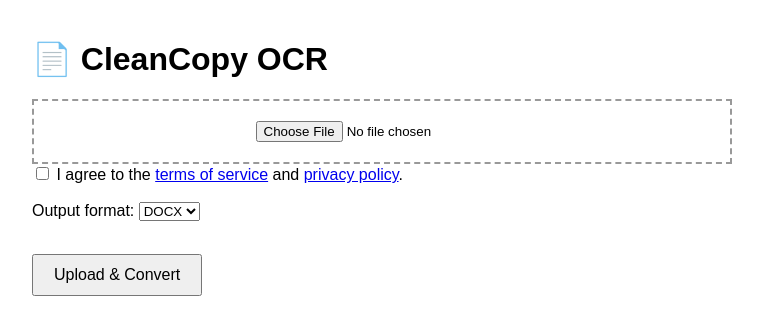
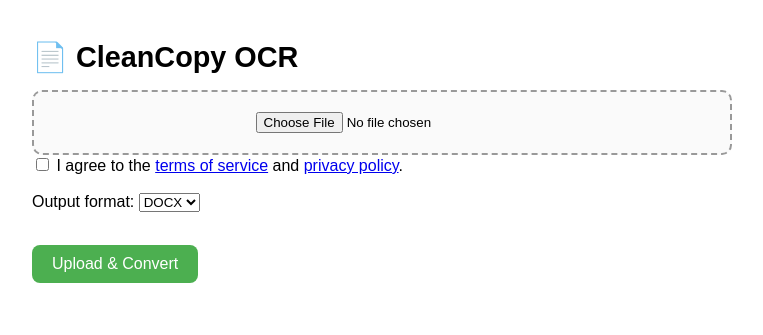
Before and after one commit to dbishop604/cleancopy_app, a Flask app: page / in a window 1280 px wide. Shown: the top 335 px of the page, without its empty margins (258-1021 px from the left). Run offline with Flask 3, Linux system fonts and the light colour scheme; parts of the project's set-up code (start-up, migrations or seed data) failed here and were passed over.

Commit message:
Update index.html

```diff
--- a/templates/index.html
+++ b/templates/index.html
@@ -1,15 +1,62 @@
 <!DOCTYPE html>
-<html>
+<html lang="en">
 <head>
+  <meta charset="UTF-8">
   <title>CleanCopy OCR</title>
-  <meta charset="utf-8">
   <style>
-    body { font-family: Arial, sans-serif; max-width: 700px; margin: 40px auto; }
-    .upload-box { border: 2px dashed #999; padding: 20px; text-align: center; }
-    .progress { width: 100%; background: #eee; border-radius: 10px; overflow: hidden; margin-top: 20px; }
-    .progress-bar { width: 0%; height: 20px; background: #4caf50; transition: width 0.3s; }
-    #status { margin-top: 10px; font-weight: bold; }
-    button { margin-top: 15px; padding: 10px 20px; font-size: 1rem; cursor: pointer; }
+    body {
+      font-family: Arial, sans-serif;
+      max-width: 700px;
+      margin: 40px auto;
+      padding: 0 1rem;
+    }
+    h1 {
+      font-size: 1.8rem;
+      margin-bottom: 1rem;
+    }
+    .upload-box {
+      border: 2px dashed #999;
+      padding: 20px;
+      text-align: center;
+      border-radius: 10px;
+      background: #fafafa;
+    }
+    .progress {
+      width: 100%;
+      background: #eee;
+      border-radius: 10px;
+      overflow: hidden;
+      margin-top: 20px;
+      height: 20px;
+    }
+    .progress-bar {
+      width: 0%;
+      height: 100%;
+      background: #4caf50;
+      transition: width 0.4s ease;
+    }
+    #status {
+      margin-top: 10px;
+      font-weight: bold;
+    }
+    button {
+      margin-top: 15px;
+      padding: 10px 20px;
+      font-size: 1rem;
+      border: none;
+      border-radius: 8px;
+      cursor: pointer;
+      background: #4caf50;
+      color: white;
+    }
+    button:disabled {
+      background: #ccc;
+      cursor: not-allowed;
+    }
+    #cancelBtn {
+      background: #e74c3c;
+      margin-left: 10px;
+    }
   </style>
 </head>
 <body>
@@ -28,18 +75,20 @@
         <option value="txt">TXT</option>
       </select>
     </label><br><br>
-    <button type="submit">Upload & Convert</button>
+    <button type="submit" id="submitBtn">Upload & Convert</button>
   </form>
 
   <div id="progress" style="display:none;">
-    <div class="progress"><div id="bar" class="progress-bar"></div></div>
+    <div class="progress">
+      <div id="bar" class="progress-bar"></div>
+    </div>
     <p id="status">Uploading...</p>
     <button id="cancelBtn" type="button">✖ Cancel</button>
   </div>
 
   <script>
     const form = document.getElementById("uploadForm");
-    const progress = document.getElementById("progress");
+    const progressBox = document.getElementById("progress");
     const bar = document.getElementById("bar");
     const status = document.getElementById("status");
     const cancelBtn = document.getElementById("cancelBtn");
@@ -48,56 +97,28 @@
 
     form.addEventListener("submit", async function(e) {
       e.preventDefault();
+
       const formData = new FormData(form);
-      progress.style.display = "block";
-      status.innerText = "Uploading...";
+      progressBox.style.display = "block";
+      status.innerText = "⬆️ Uploading...";
       bar.style.width = "10%";
+      document.getElementById("submitBtn").disabled = true;
 
-      const res = await fetch("/upload", { method: "POST", body: formData });
+      try {
+        const res = await fetch("/upload", {
+          method: "POST",
+          body: formData
+        });
         const data = await res.json();
 
         if (data.error) {
           status.innerText = "❌ " + data.error;
+          document.getElementById("submitBtn").disabled = false;
           return;
         }
 
         currentJobId = data.job_id;
-      status.innerText = "Processing...";
-      bar.style.width = "40%";
+        status.innerText = "⏳ Processing...";
+        bar.style.width = "30%";
 
-      pollInterval = setInterval(checkStatus, 5000);
-    });
-
-    async function checkStatus() {
-      if (!currentJobId) return;
-      const res = await fetch(`/status/${currentJobId}`);
-      const data = await res.json();
-
-      if (data.status === "processing") {
-        let width = parseInt(bar.style.width) || 40;
-        width = Math.min(width + 10, 95);
-        bar.style.width = width + "%";
-        status.innerText = "⏳ Processing...";
-      }
-      else if (data.status === "finished") {
-        clearInterval(pollInterval);
-        bar.style.width = "100%";
-        status.innerHTML = `✅ Done! <a href="${data.download_url}">Download your file</a>`;
-      }
-      else if (data.status === "failed") {
-        clearInterval(pollInterval);
-        bar.style.width = "0%";
-        status.innerText = "❌ Conversion failed: " + data.error;
-      }
-    }
-
-    cancelBtn.addEventListener("click", async function() {
-      if (!currentJobId) return;
-      await fetch(`/cancel/${currentJobId}`, { method: "POST" });
-      clearInterval(pollInterval);
-      bar.style.width = "0%";
-      status.innerText = "❌ Conversion cancelled.";
-    });
-  </script>
-</body>
-</html>
+        pollInterval = setInterval(checkSt
```
Lines whose indentation alone changed are shown as unchanged.
